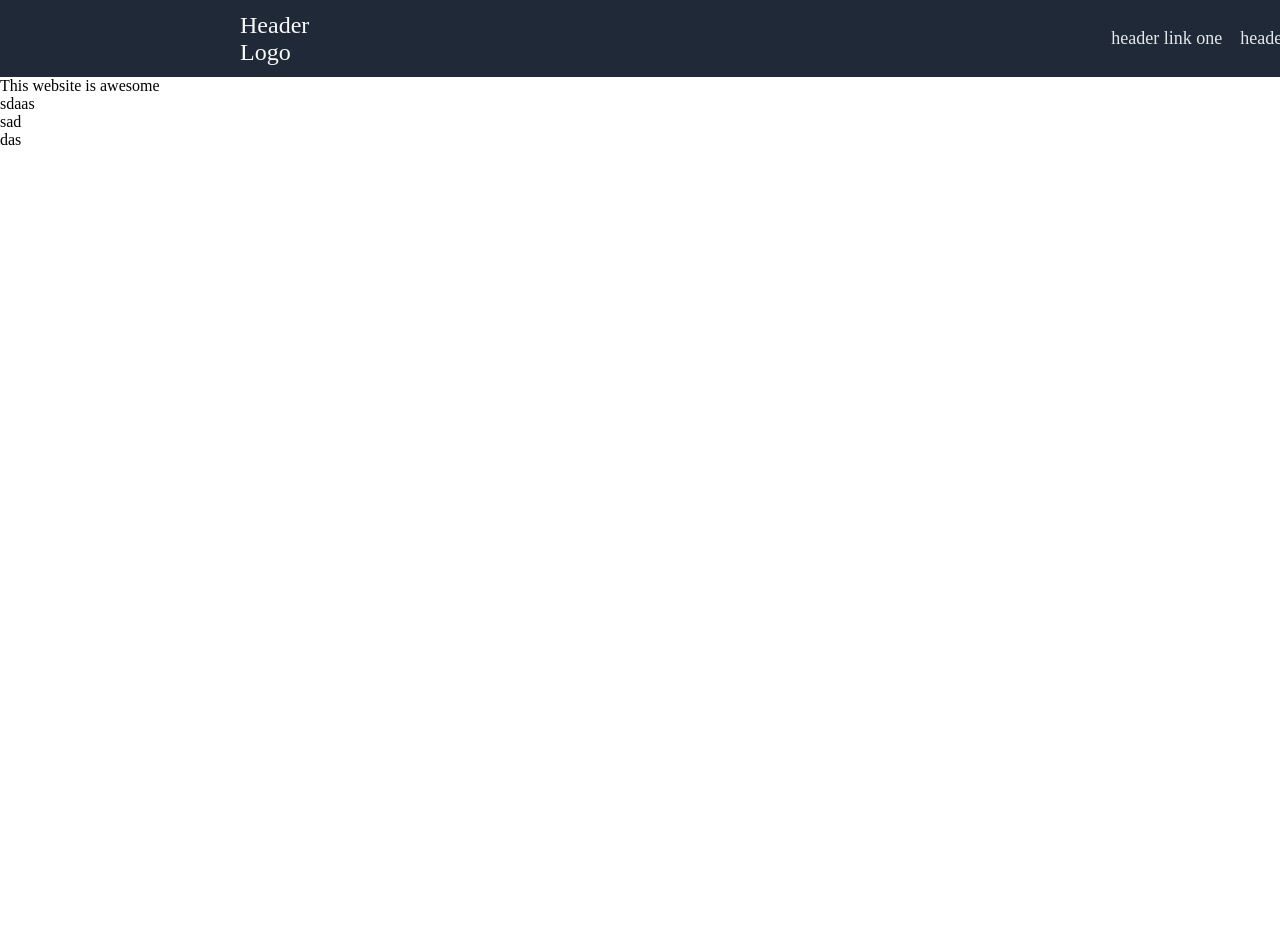
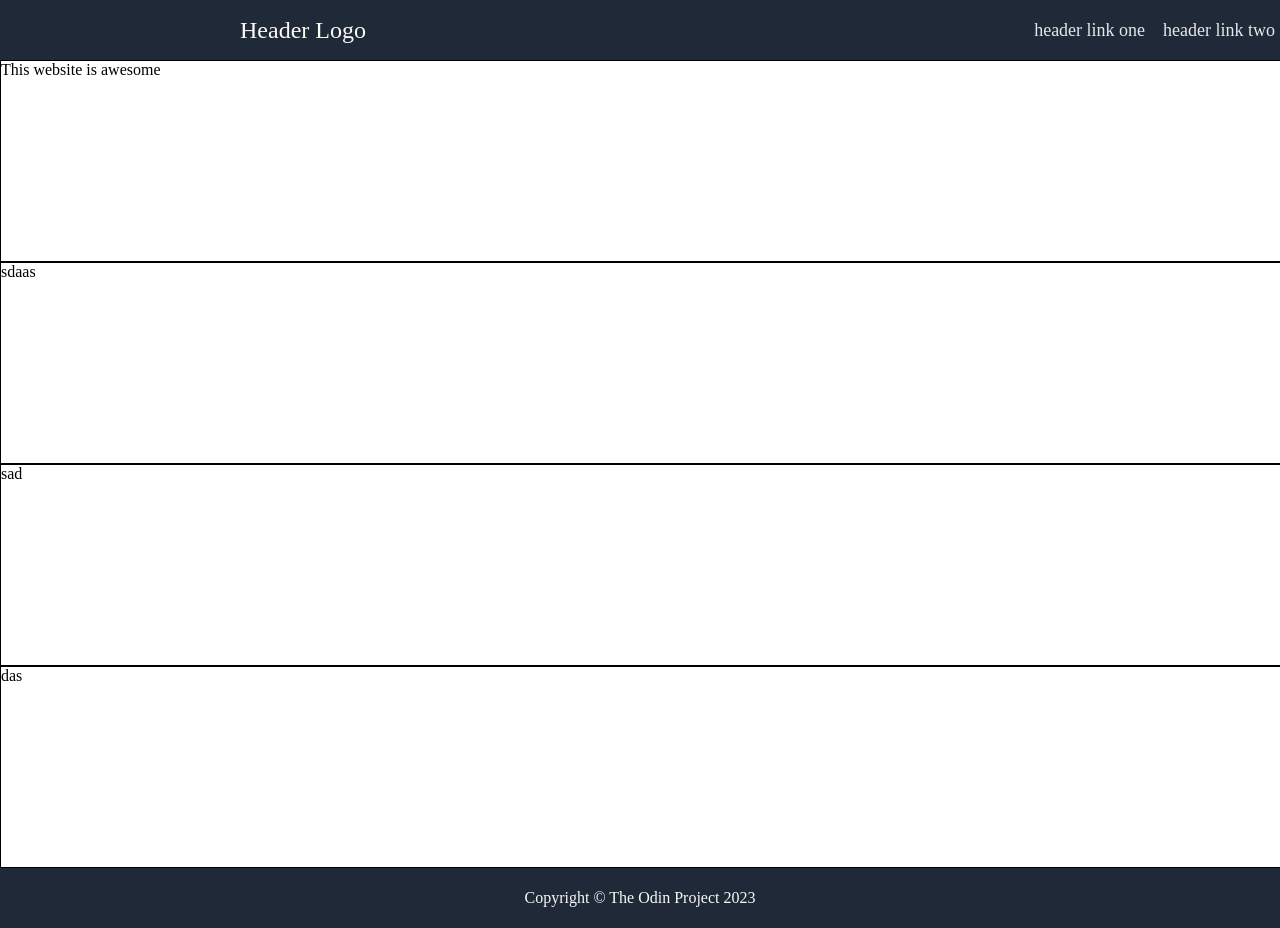
Before and after one commit to Radderrad/odin-personal-page-main, a plain HTML site: page index.html in a window 1280 px wide. Shown: the top 928 px of the page. Before the commit the page ends 800 px from the top, so only its background shows below. Drawn offline with Linux system fonts and the light colour scheme.

Commit message:
tidied up css and html and divided page into 4.

```diff
--- a/index.html
+++ b/index.html
@@ -8,17 +8,18 @@
     <link rel="stylesheet" href="styles.css">
 </head>
 <body>
-    <div class="header">Header Logo
-            <ul>
-                <li>header link one</li>
-                <li>header link two</li>
-                <li>header link three</li>
-            </ul>
-    </div>
+    <nav class="header">Header Logo
+        <ul>
+            <li>header link one</li>
+            <li>header link two</li>
+            <li>header link three</li>
+        </ul>
+    </nav>
     <div class="signup">This website is awesome</div>
-    </div>
     <div class="info">sdaas</div>
     <div class="quote">sad</div>
-    <div class="signup">das</div>
+    <div class="bottom">das</div>
+    <div class="footer"> Copyright © The Odin Project 2023</div>
+
 </body>
 </html>
--- a/styles.css
+++ b/styles.css
@@ -1,25 +1,26 @@
 body {
+    display: flex;
+    flex-direction: column;
     box-sizing: border-box;
     margin: 0;
     padding: 0;
 }
 
-.body {
-    display: flex;
-}
-
 .header {
-    background-color: #1F2937;
-    color: #F9FAF8;
     font-size: 24px;
     display: flex;
-    align-items: center;
     justify-content: space-between;
     min-width: 1400px;
     flex-shrink: 0;
     padding-left: 10em;
 }
 
+.header, .footer {
+    background-color: #1F2937;
+    color: #F9FAF8;
+    height: 60px;
+    align-items: center;
+}
 ul {
     display: flex;
     justify-content: space-between;
@@ -28,12 +29,44 @@ ul {
     padding: 10px;
     font-size: 18px;
     color: #E5E7EB;
-    margin-left: 44em;
+    margin-left: 36em;
     margin-right: 12em;
     list-style-type: none;
     gap: 18px;
 }
 
+.body {
+    display: flex;
+    flex-direction: column;
+    border: 1px solid rgb(141, 53, 53);
+}
+
+div {
+    display: flex;
+    height: 200px;
+    width: 100%;
+}
+
 .signup {
-    display: flexl
+    display: flex;
+    border: 1px solid rgb(0, 0, 0); /* Borders for debugging */
 }
+
+.info {
+    display: flex;
+    border: 1px solid rgb(0, 0, 0); /* Borders for debugging */
+}
+
+.quote {
+    display: flex;
+    border: 1px solid rgb(0, 0, 0); /* Borders for debugging */
+}
+
+.bottom {
+    display: flex;
+    border: 1px solid rgb(0, 0, 0); /* Borders for debugging */
+}
+
+.footer {
+    justify-content: center;
+}
```
